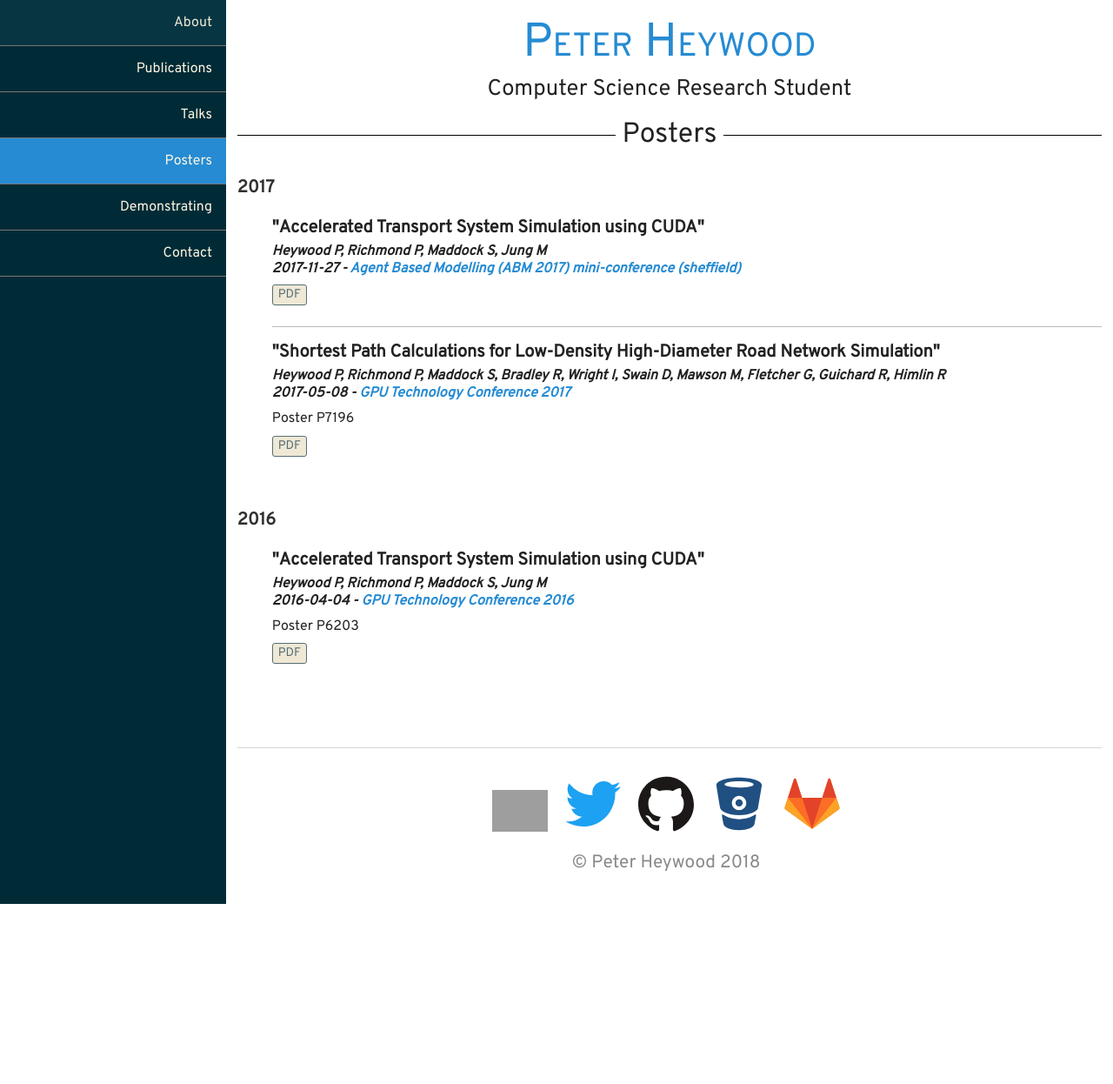
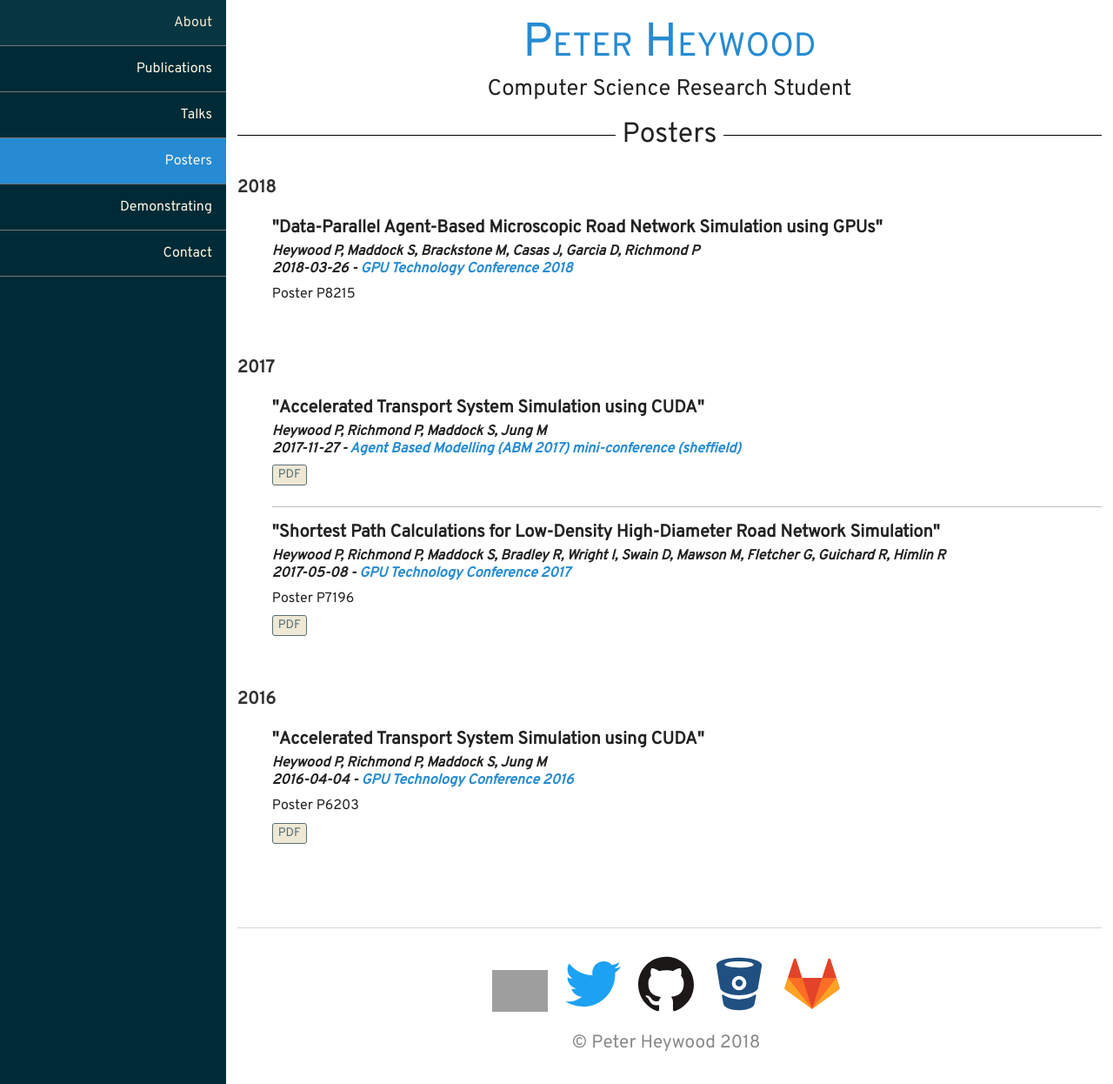
Before and after one commit to ptheywood/ptheywood.github.io, a Jekyll site: the page built from posters/index.html, in a window 1280 px wide. Shown: the whole page at 87% size. Built offline with Jekyll 4.4.1, drawn with Linux system fonts in a browser that asks for light colours; nearby versions of some CDN libraries; some web fonts are replaced; before the commit the page ends 1039 px from its top, so only the background shows below that; grey boxes are pictures that could not be loaded.

Commit message:
Add GTC 2018 poster info

```diff
--- a/_data/posters.yml
+++ b/_data/posters.yml
@@ -1,3 +1,12 @@
+- year: 2018
+  posters:
+    - authors: "Heywood P, Maddock S, Brackstone M, Casas J, Garcia D, Richmond P"
+      date: "2018-03-26"
+      event: "GPU Technology Conference 2018"
+      event_url: "http://www.gputechconf.com/"
+      title: "Data-Parallel Agent-Based Microscopic Road Network Simulation using GPUs"
+      note: "Poster P8215"
+      pdf:
 - year: 2017
   posters:
     - authors: "Heywood P, Richmond P, Maddock S, Bradley R, Wright I, Swain D, Mawson M, Fletcher G, Guichard R, Himlin R"
```
